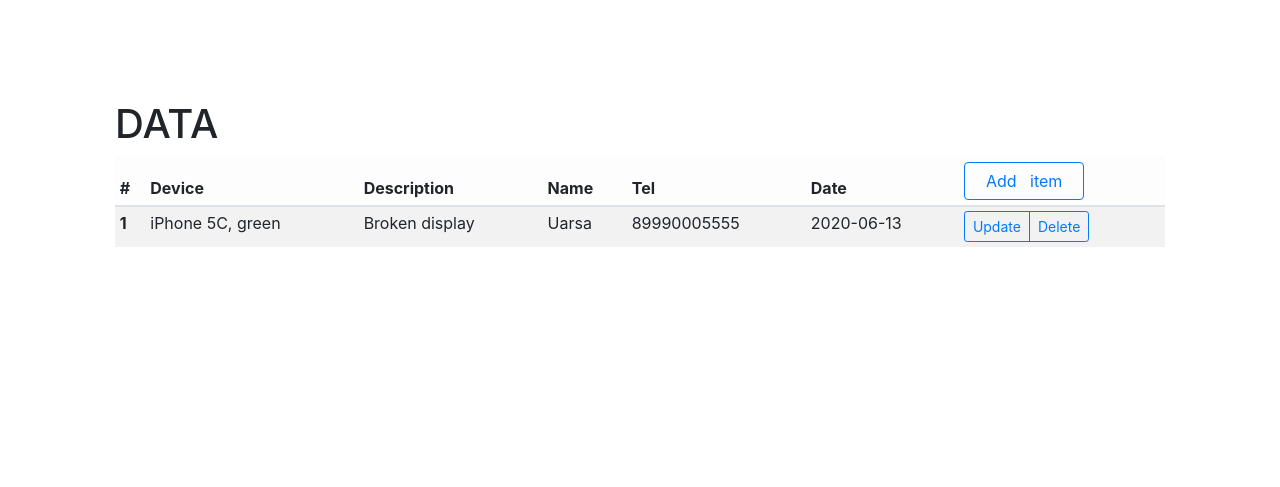
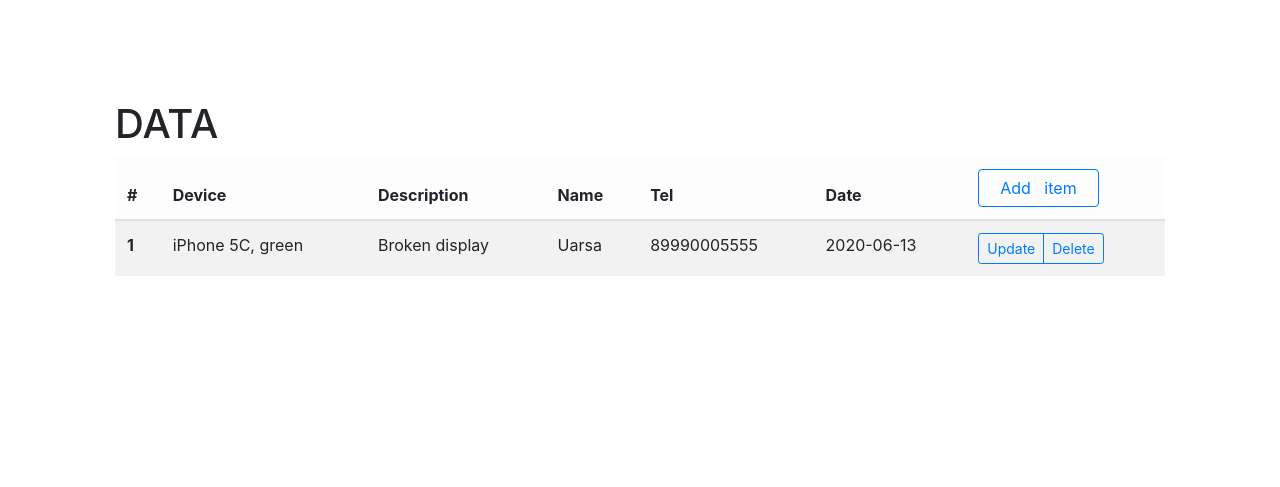
Before and after one commit to Uarsa/blog, a Flask app: page / in a window 1280 px wide. Shown: the part 87-574 px from the top of the page. Run offline with Flask 2, Linux system fonts and the light colour scheme; data comes from the database, SQL or seed files in the repository; some libraries are stand-ins or nearby versions.

Commit message:
Update posts.html

```diff
--- a/templates/posts.html
+++ b/templates/posts.html
@@ -30,7 +30,7 @@
     <h1>DATA</h1>
 
 
-    <table class="table table-sm table-striped">
+    <table class="table table-striped">
 
       <thead class="table-light">
         <tr>
```
